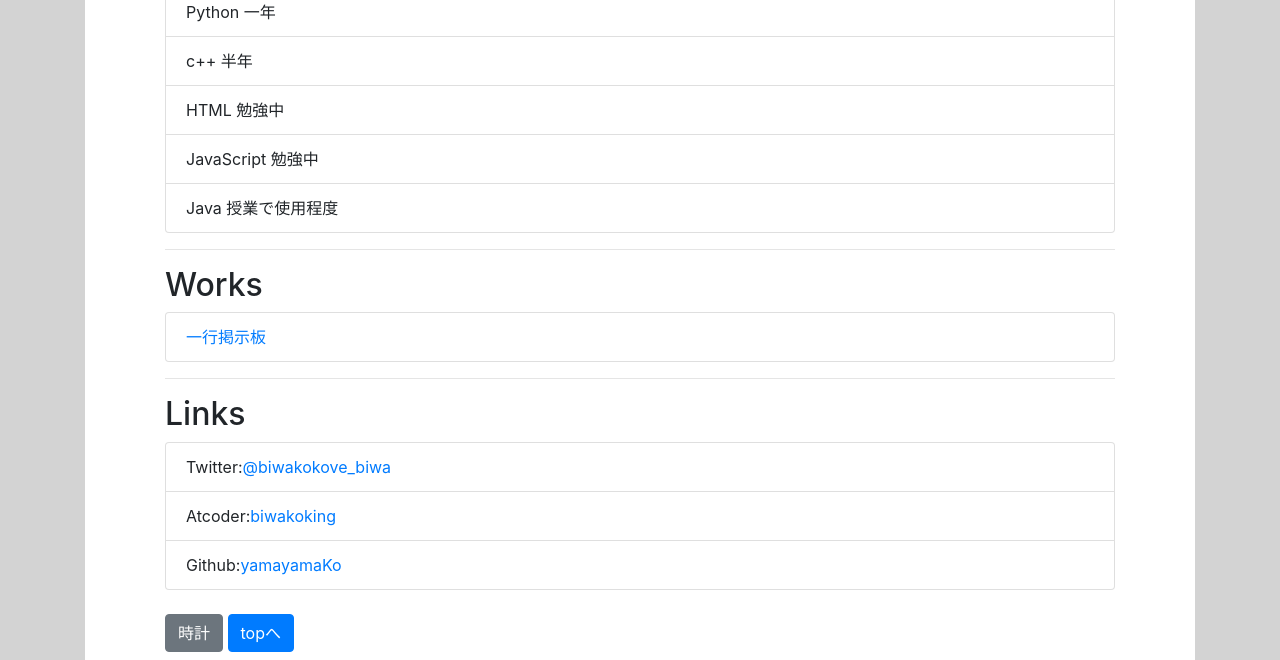
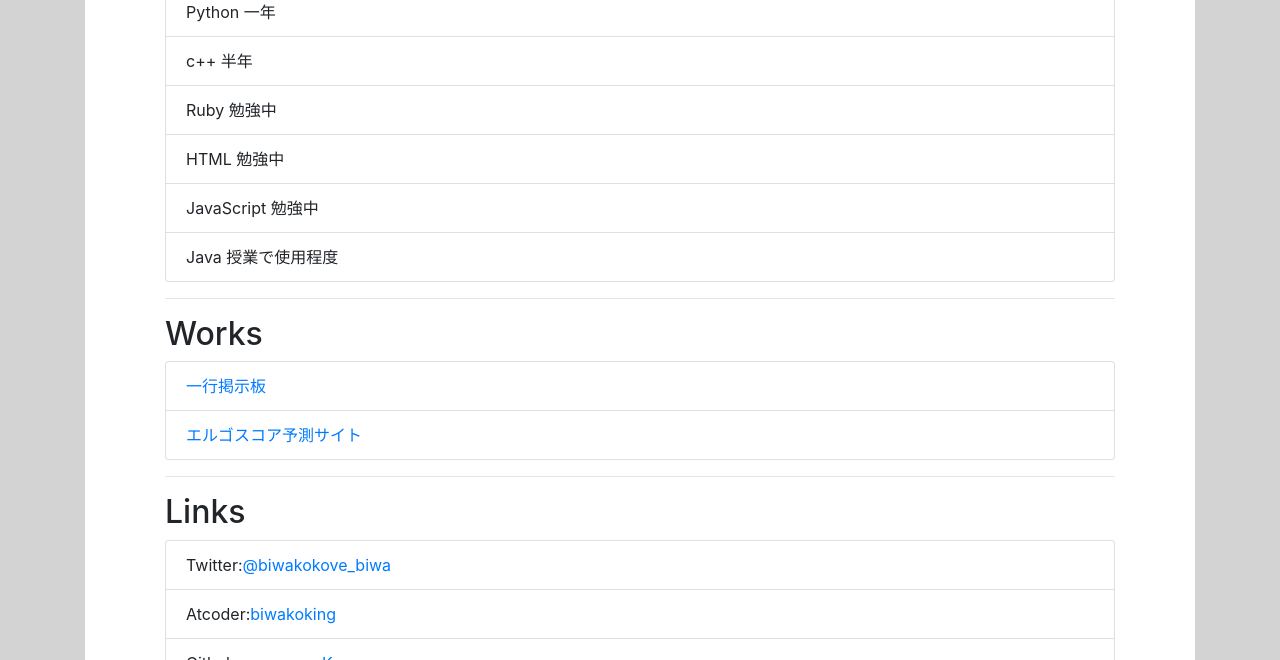
Before and after one commit to yamayamaKo/portofolio, a plain HTML site: page index.html in a window 1280 px wide. Shown: the part 688-1348 px from the top of the page. Drawn offline with nearby package versions, Linux system fonts and the light colour scheme.

Commit message:
ポートフォリオ変更 ファビコンを追加

```diff
--- a/index.html
+++ b/index.html
@@ -5,6 +5,7 @@
     <meta http-equiv="X-UA-Compatible" content="IE=edge">
     <meta name="viewport" content="width=device-width, initial-scale=1">
     <title>biwako</title>
+    <link rel="shortcut icon" href="picture/shiga.png">
     <link href="css/bootstrap.min.css" rel="stylesheet">
     <style>
         body{
@@ -72,6 +73,7 @@
             <ul class="list-group">
                 <li class="list-group-item">Python 一年</li>
                 <li class="list-group-item">c++ 半年</li>
+                <li class="list-group-item">Ruby 勉強中</li>
                 <li class="list-group-item">HTML 勉強中</li>
                 <li class="list-group-item">JavaScript 勉強中</li>
                 <li class="list-group-item">Java 授業で使用程度</li>
@@ -80,6 +82,7 @@
             <h2 id="works">Works</h2>
             <ul class="list-group">
               <li class="list-group-item"><a href="http://54.150.47.190/bbs.php">一行掲示板</a></li>
+              <li class="list-group-item"><a href="https://damp-mesa-18104.herokuapp.com/pred">エルゴスコア予測サイト</a></li>
             </ul>
             <hr>
             <h2 id="links">Links</h2>
```
Also changed, not shown: game.html (added), picture/text_start.png (added).
